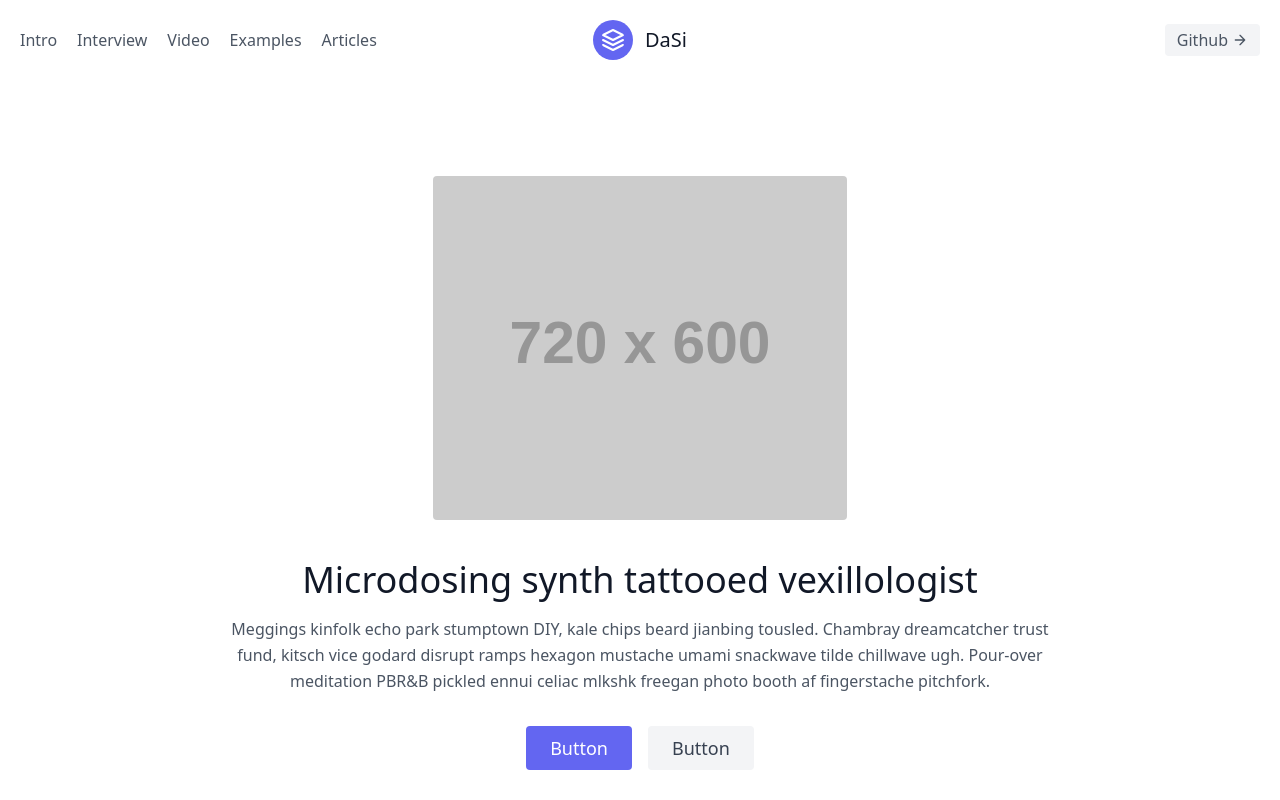
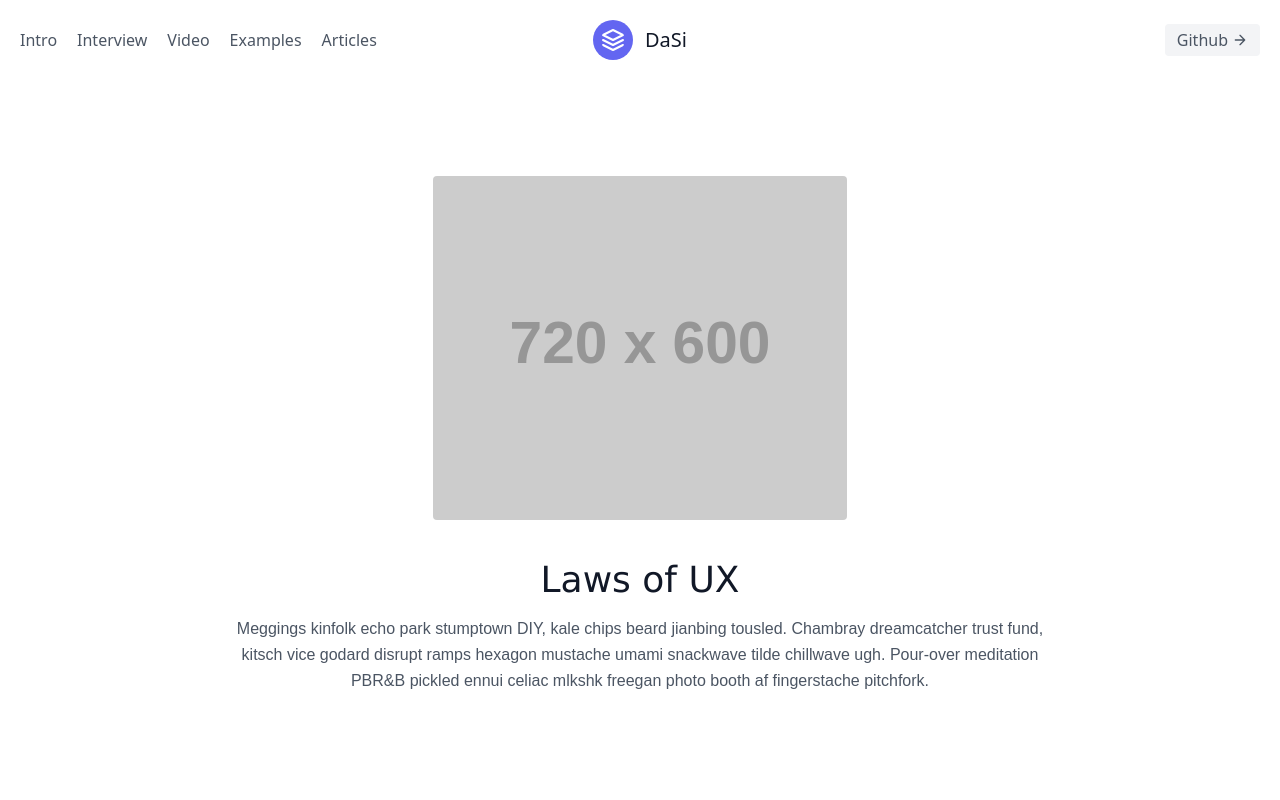
Before and after one commit to D-Abdi/UX-Laws, a Vue app: page / in a window 1280 px wide. Shown: the top 800 px of the page. Built offline with nearby package versions, Linux system fonts and the light colour scheme.

Commit message:
Move css to styles and set font family

```diff
--- a/src/components/Hero.vue
+++ b/src/components/Hero.vue
@@ -1,21 +1,42 @@
 <template>
   <section id="Hero" class="text-gray-600 body-font" v-motion-slide-top>
-  <div class="container mx-auto flex px-5 py-24 items-center justify-center flex-col">
-    <img class="lg:w-2/6 md:w-3/6 w-5/6 mb-10 object-cover object-center rounded" alt="hero" src="https://dummyimage.com/720x600">
-    <div class="text-center lg:w-2/3 w-full">
-      <h1 class="title-font sm:text-4xl text-3xl mb-4 font-medium text-gray-900">Microdosing synth tattooed vexillologist</h1>
-      <p class="mb-8 leading-relaxed">Meggings kinfolk echo park stumptown DIY, kale chips beard jianbing tousled. Chambray dreamcatcher trust fund, kitsch vice godard disrupt ramps hexagon mustache umami snackwave tilde chillwave ugh. Pour-over meditation PBR&amp;B pickled ennui celiac mlkshk freegan photo booth af fingerstache pitchfork.</p>
-      <div class="flex justify-center">
-        <button class="inline-flex text-white bg-indigo-500 border-0 py-2 px-6 focus:outline-none hover:bg-indigo-600 rounded text-lg">Button</button>
-        <button class="ml-4 inline-flex text-gray-700 bg-gray-100 border-0 py-2 px-6 focus:outline-none hover:bg-gray-200 rounded text-lg">Button</button>
+    <div
+      class="
+        container
+        mx-auto
+        flex
+        px-5
+        py-24
+        items-center
+        justify-center
+        flex-col
+      "
+    >
+      <img
+        class="lg:w-2/6 md:w-3/6 w-5/6 mb-10 object-cover object-center rounded"
+        alt="hero"
+        src="https://dummyimage.com/720x600"
+      />
+      <div class="text-center lg:w-2/3 w-full">
+        <h1
+          class="title-font sm:text-4xl text-3xl mb-4 font-medium text-gray-900"
+        >
+          Laws of UX
+        </h1>
+        <p class="mb-8 leading-relaxed">
+          Meggings kinfolk echo park stumptown DIY, kale chips beard jianbing
+          tousled. Chambray dreamcatcher trust fund, kitsch vice godard disrupt
+          ramps hexagon mustache umami snackwave tilde chillwave ugh. Pour-over
+          meditation PBR&amp;B pickled ennui celiac mlkshk freegan photo booth
+          af fingerstache pitchfork.
+        </p>
       </div>
     </div>
-  </div>
-</section>
+  </section>
 </template>
 
 <script>
 export default {
-    name: "Hero"
-}
+  name: "Hero",
+};
 </script>
--- a/src/main.js
+++ b/src/main.js
@@ -1,7 +1,7 @@
 import { createApp } from 'vue'
 import { MotionPlugin } from '@vueuse/motion'
 import VueScrollTo from "vue-scrollto"
-import './style.css'
+import './styles/style.css'
 import App from './App.vue'
 
 createApp(App).use(VueScrollTo).use(MotionPlugin).mount('#app')
--- a/src/style.css
+++ /dev/null
@@ -1,3 +0,0 @@
-@tailwind base;
-@tailwind components;
-@tailwind utilities;
--- /dev/null
+++ b/src/styles/style.css
@@ -0,0 +1,11 @@
+@tailwind base;
+@tailwind components;
+@tailwind utilities;
+
+h1, h2, h3, h4, h5, h6 {
+    font-family: Verdana, Geneva, Tahoma, sans-serif;
+}
+
+p {
+    font-family: "Poppins", Arial, Helvetica, sans-serif;
+}
```
